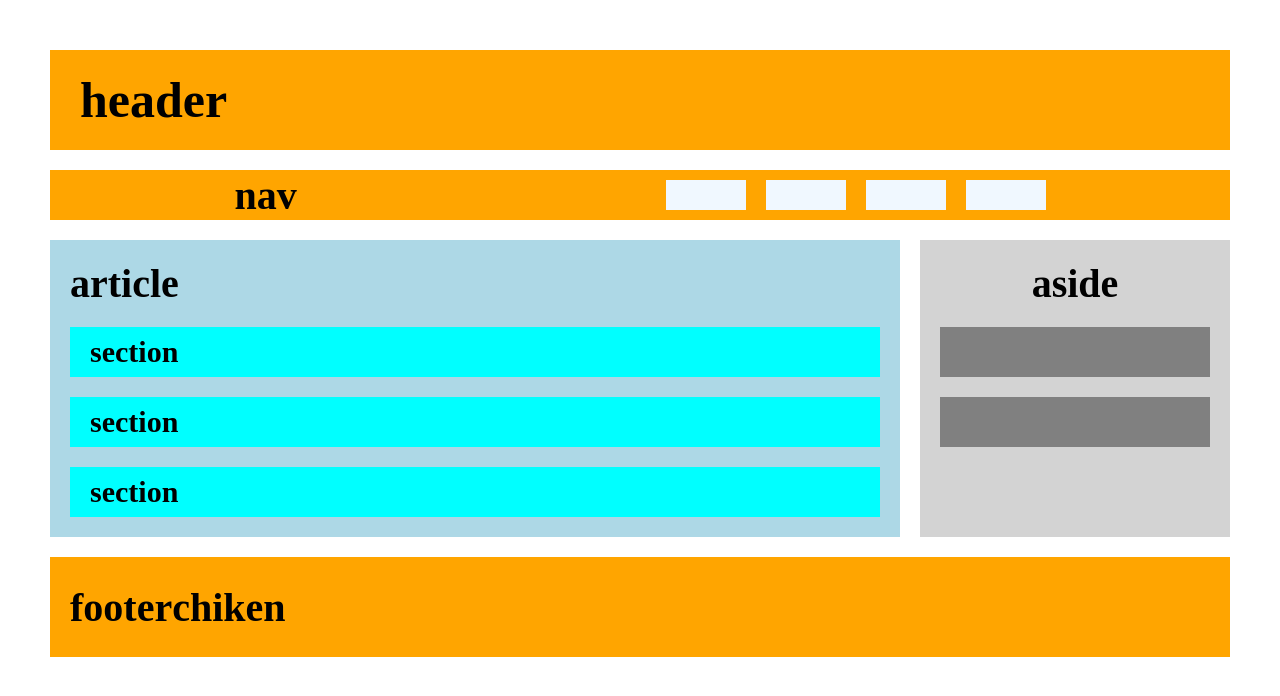
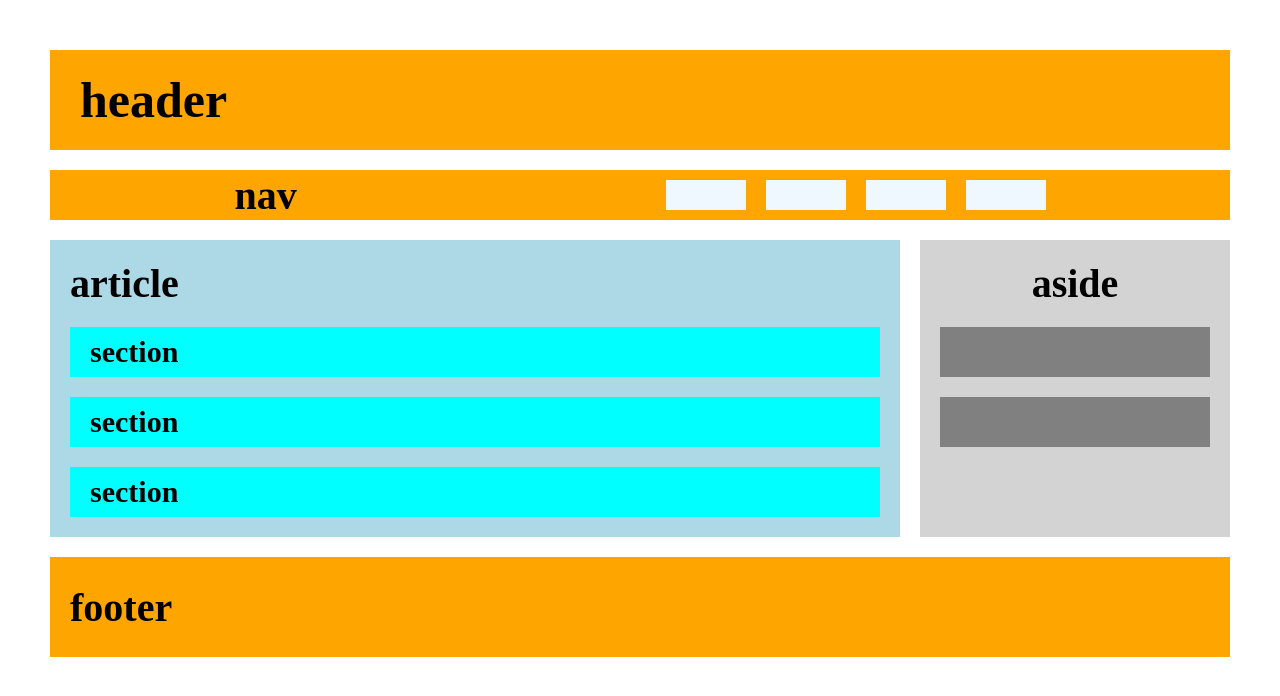
Before and after one commit to Adamaltemmamy/boxes, a plain HTML site: page index.html in a window 1280 px wide. Drawn offline with Linux system fonts and the light colour scheme.

Commit message:
no chiken ever

```diff
--- a/index.html
+++ b/index.html
@@ -44,7 +44,6 @@
     </div>
     <footer>
         <p>footer</p>
-        <p>chiken</p>
     </footer>
 </body>
 </html>
```
